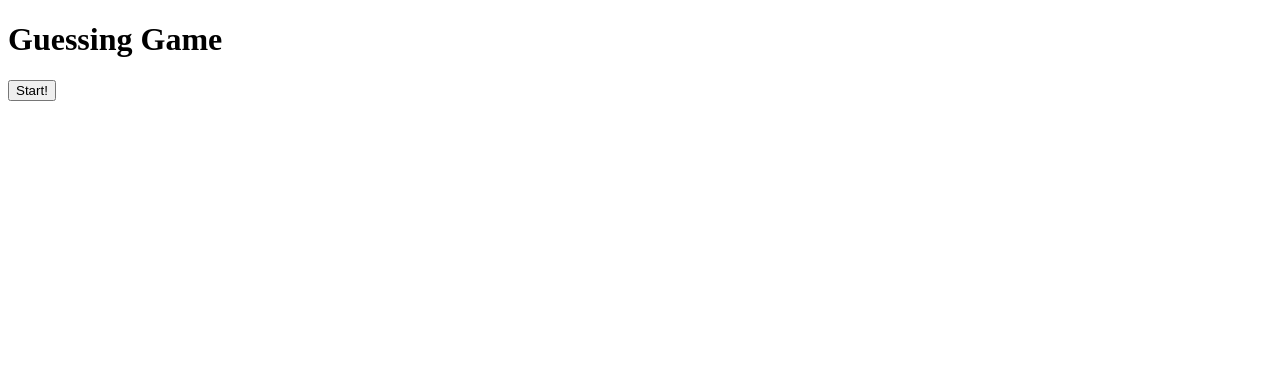
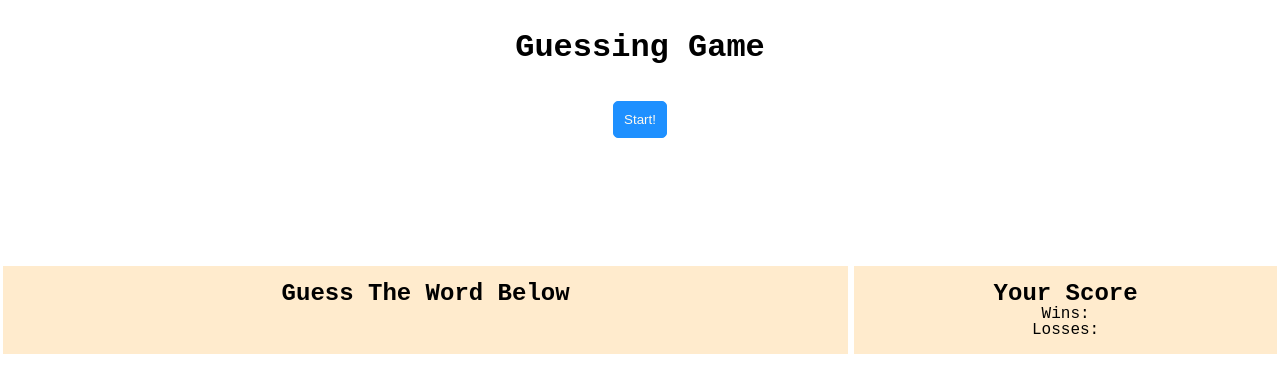
Before and after one commit to captaiiinsolo/guessingGame, a plain HTML site: page index.html in a window 1280 px wide. Drawn offline with Linux system fonts and the light colour scheme.

Commit message:
add style to html elements

```diff
--- a/assets/styles/style.css
+++ b/assets/styles/style.css
@@ -0,0 +1,64 @@
+* {
+    box-sizing: border-box;
+    margin: 0;
+    padding: 0;
+}
+
+html {
+    height: 100%;
+}
+
+body {
+    font-family: 'Courier New', Courier, monospace;
+    font-size: 100%;
+    line-height: 1;
+}
+
+header {
+    text-align: center;
+    justify-content: center;
+}
+
+header h1 {
+    margin: 1rem;
+    padding: 1rem;
+}
+
+#startButton {
+    margin-top: 5px;
+    padding: 10px;
+    border: 1px solid #1e90ff;
+    border-radius: 5px;
+    background-color: #1e90ff;
+    color: #fffaf0;
+}
+
+#startButton:hover {
+    border: 1px solid ;
+    background-color: rgba(30, 143, 255, 0.85);
+}
+
+
+main {
+    display: flex;
+    flex-direction: row;
+    flex-wrap: wrap;
+    justify-content: space-around;
+    margin-top: 5rem;
+}
+
+#game,
+#score {
+    margin-top: 3rem;
+    padding: 1rem;
+    background-color: #ffebcd;
+    text-align: center;
+}
+
+#game {
+    width: 66%;
+}
+
+#score {
+    width: 33%;
+}
--- a/index.html
+++ b/index.html
@@ -10,14 +10,19 @@
 <body>
     <header>
         <h1>Guessing Game</h1>
-        <button id="startbutton">Start!</button>
+        <button id="startButton">Start!</button>
     </header>
     <main>
         <section id="game">
-
+            <h2 class="gameHeader">Guess The Word Below</h2>
+            <p class="timer">
+                <!-- Appending Timer from JS -->
+            </p>
         </section>
         <section id="score">
-
+            <h2 class="scoreHeader">Your Score</h2>
+            <p id="wins">Wins:</p>
+            <p id="losses">Losses:</p>
         </section>
     </main>
     <script src="./assets/js/index.js"></script>
```
